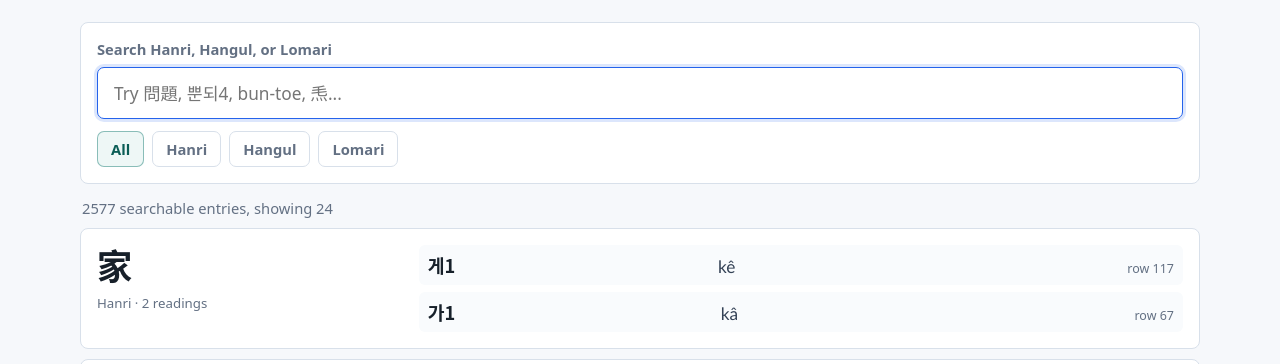
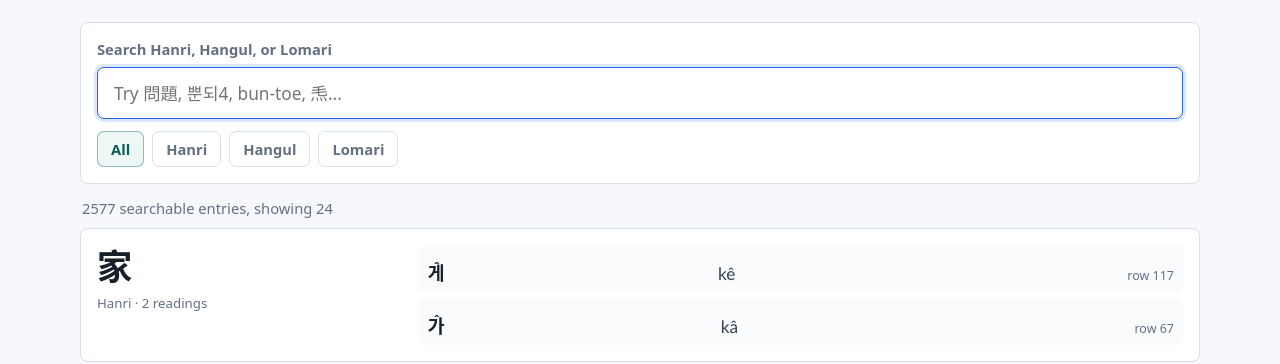
Before and after one commit to thehokkienlang/dictionary, a plain HTML site: page index.html in a window 1280 px wide. Shown: the part 96-460 px from the top of the page. Drawn offline with Linux system fonts and the light colour scheme.

Commit message:
Render Hangul tone marks in dictionary

```diff
--- a/app.js
+++ b/app.js
@@ -16,6 +16,13 @@ const dataStatus = document.querySelector("#dataStatus");
 const results = document.querySelector("#results");
 const template = document.querySelector("#resultTemplate");
 const filterButtons = [...document.querySelectorAll(".filter-button")];
+
+const HANGUL_TONE_MARKS = {
+  1: "ꞈ",
+  2: "ˎ",
+  4: "ˏ",
+  5: "ˍ",
+};
 
 function normalizeText(value) {
   return String(value || "")
@@ -132,13 +139,102 @@ function searchGroups() {
   };
 }
 
+function isToneDigit(char) {
+  return /^[12345]$/.test(char);
+}
+
+function isPrecomposedHangul(char) {
+  if (!char) return false;
+  const code = char.codePointAt(0);
+  return code >= 0xac00 && code <= 0xd7a3;
+}
+
+function isInitialJamo(char) {
+  if (!char) return false;
+  const code = char.codePointAt(0);
+  return (code >= 0x1100 && code <= 0x1112) || char === "ᅙ";
+}
+
+function isVowelJamo(char) {
+  if (!char) return false;
+  const code = char.codePointAt(0);
+  return (code >= 0x1161 && code <= 0x1175) || char === "ᅷ" || char === "ᆤ" || char === "ힻ";
+}
+
+function isFinalJamo(char) {
+  if (!char || isVowelJamo(char)) return false;
+  const code = char.codePointAt(0);
+  return code >= 0x11a8 && code <= 0x11ff;
+}
+
+function readingUnitAt(text, index) {
+  const char = text[index];
+  if (!char) return null;
+
+  if (isPrecomposedHangul(char)) {
+    return { text: char, end: index + 1, canCarryTone: true };
+  }
+
+  if (isInitialJamo(char) && isVowelJamo(text[index + 1])) {
+    let end = index + 2;
+    if (isFinalJamo(text[end])) {
+      end += 1;
+    }
+    return { text: text.slice(index, end), end, canCarryTone: true };
+  }
+
+  return { text: char, end: index + 1, canCarryTone: false };
+}
+
+function tonedHangulNode(unit, tone) {
+  const mark = HANGUL_TONE_MARKS[tone];
+  if (!mark) {
+    return document.createTextNode(unit);
+  }
+
+  const ruby = document.createElement("ruby");
+  ruby.className = "hangul-tone";
+  ruby.setAttribute("aria-label", `${unit}${tone}`);
+  ruby.append(document.createTextNode(unit));
+
+  const rt = document.createElement("rt");
+  rt.textContent = mark;
+  ruby.append(rt);
+  return ruby;
+}
+
+function renderToneMarkedReading(reading) {
+  const fragment = document.createDocumentFragment();
+  const text = String(reading || "");
+  let index = 0;
+
+  while (index < text.length) {
+    const unit = readingUnitAt(text, index);
+    if (!unit) {
+      break;
+    }
+
+    const tone = text[unit.end];
+    if (unit.canCarryTone && isToneDigit(tone)) {
+      fragment.append(tonedHangulNode(unit.text, tone));
+      index = unit.end + 1;
+    } else {
+      fragment.append(document.createTextNode(unit.text));
+      index = unit.end;
+    }
+  }
+
+  return fragment;
+}
+
 function renderReading(entry) {
   const wrapper = document.createElement("div");
   wrapper.className = "reading";
 
   const hangul = document.createElement("span");
   hangul.className = "hangul";
-  hangul.textContent = entry.reading;
+  hangul.append(renderToneMarkedReading(entry.reading));
+  hangul.title = entry.reading;
 
   const lomari = document.createElement("span");
   lomari.className = "lomari";
--- a/styles.css
+++ b/styles.css
@@ -226,7 +226,30 @@ h1 {
   font-family: "Noto Sans KR", "Noto Sans CJK KR", "Noto Sans", sans-serif;
   font-size: 1.14rem;
   font-weight: 750;
+  padding-top: 0.36em;
   overflow-wrap: anywhere;
+}
+
+.hangul-tone {
+  position: relative;
+  display: inline-block;
+  min-width: 1em;
+  margin-top: 0.08em;
+  line-height: 1.15;
+  ruby-position: over;
+}
+
+.hangul-tone rt {
+  position: absolute;
+  top: -0.95em;
+  left: 50%;
+  transform: translateX(-50%);
+  color: #1f2937;
+  font-family: Calibri, Arial, sans-serif;
+  font-size: 0.82em;
+  font-weight: 700;
+  line-height: 1;
+  text-align: center;
 }
 
 .lomari {
```
